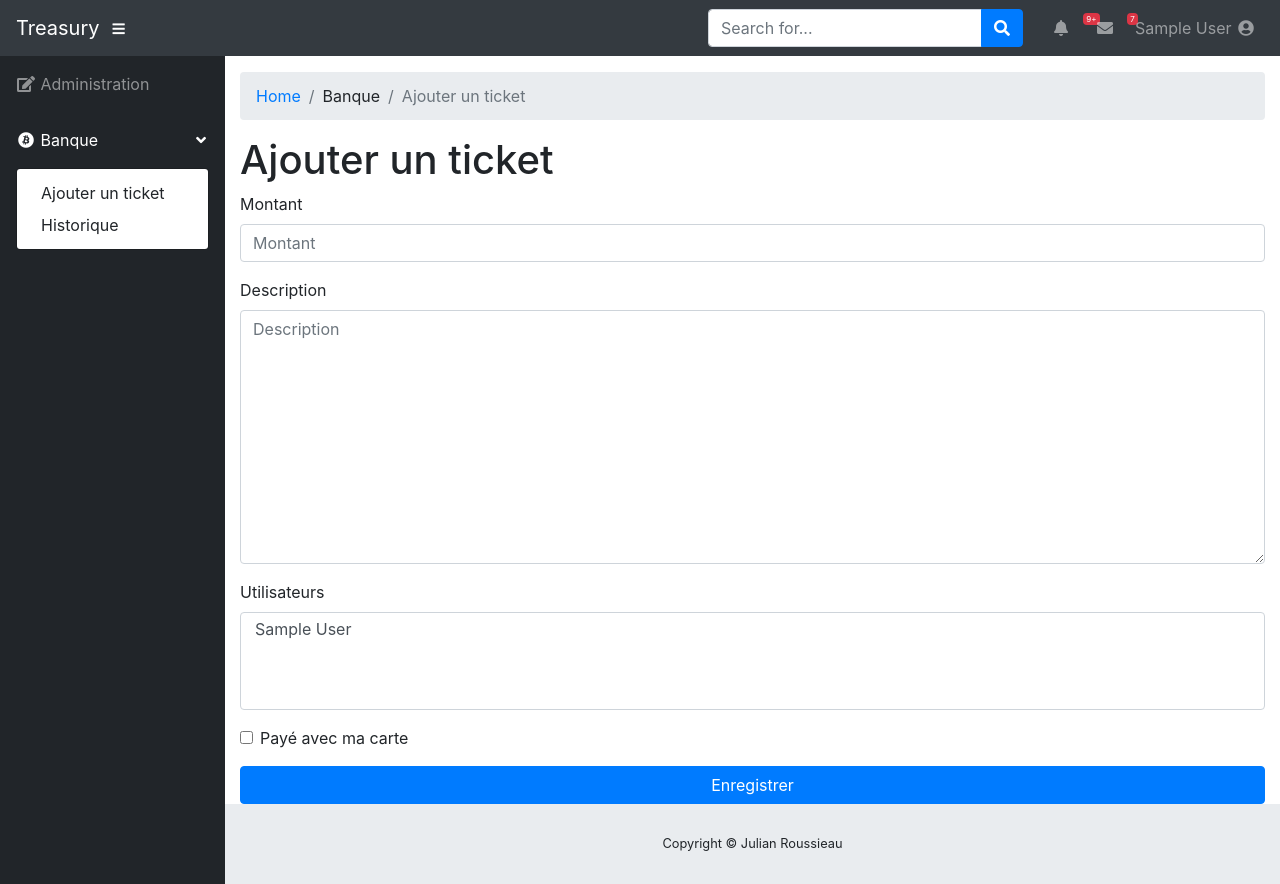
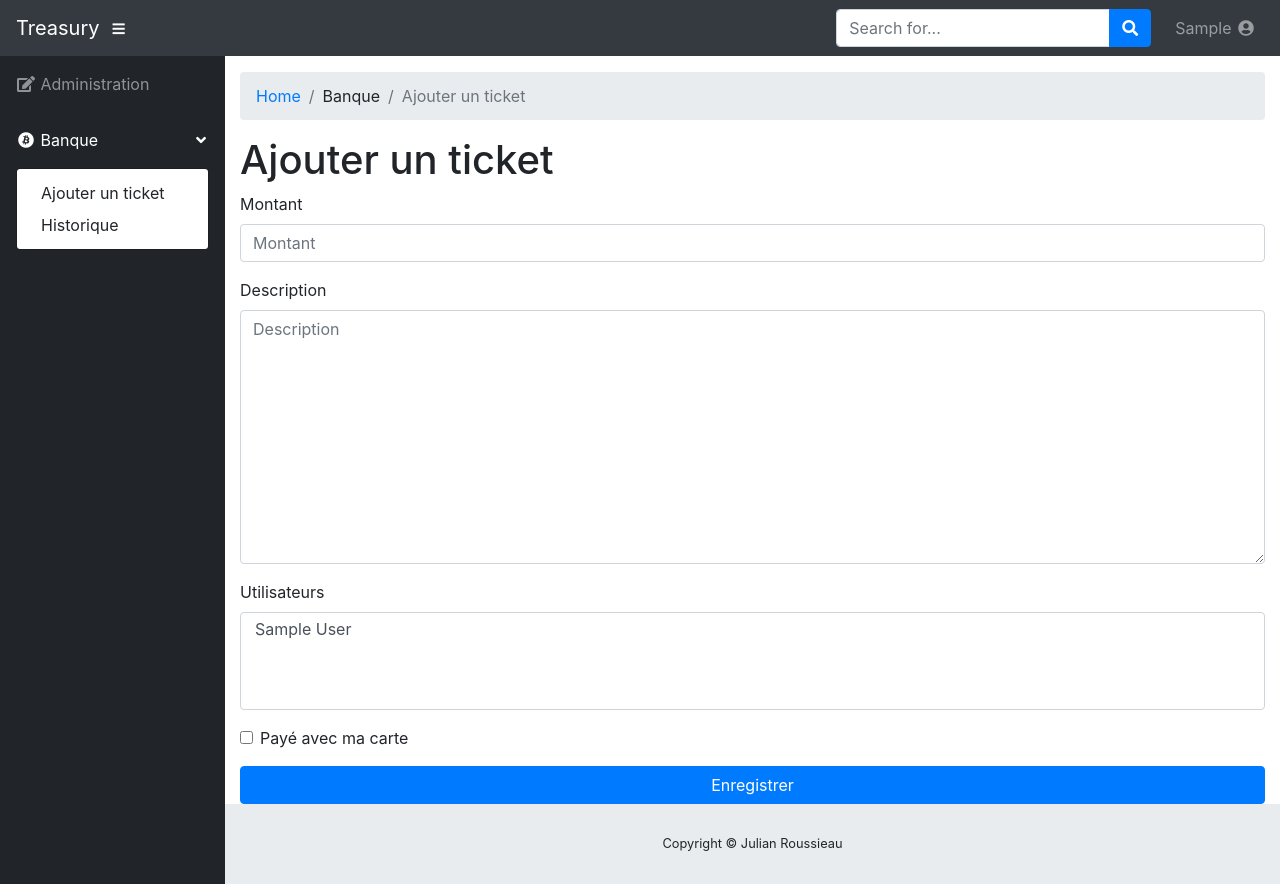
Before and after one commit to roussieau/Treasury, a Django app: page /bank/add/ in a window 1280 px wide. Run offline with Django 3.2, Linux system fonts and the light colour scheme; the visitor is signed in with stand-in values (Sample User, id 1); data comes from the database, SQL or seed files in the repository; data that the repository does not hold is empty; some libraries are stand-ins or nearby versions.

Commit message:
delete icon in navbar

```diff
--- a/templates/nav.html
+++ b/templates/nav.html
@@ -20,33 +20,9 @@
 
   <!-- Navbar -->
   <ul class="navbar-nav ml-auto ml-md-0">
-    <li class="nav-item dropdown no-arrow mx-1">
-      <a class="nav-link dropdown-toggle" href="#" id="alertsDropdown" role="button" data-toggle="dropdown" aria-haspopup="true" aria-expanded="false">
-        <i class="fas fa-bell fa-fw"></i>
-        <span class="badge badge-danger">9+</span>
-      </a>
-      <div class="dropdown-menu dropdown-menu-right" aria-labelledby="alertsDropdown">
-        <a class="dropdown-item" href="#">Action</a>
-        <a class="dropdown-item" href="#">Another action</a>
-        <div class="dropdown-divider"></div>
-        <a class="dropdown-item" href="#">Something else here</a>
-      </div>
-    </li>
-    <li class="nav-item dropdown no-arrow mx-1">
-      <a class="nav-link dropdown-toggle" href="#" id="messagesDropdown" role="button" data-toggle="dropdown" aria-haspopup="true" aria-expanded="false">
-        <i class="fas fa-envelope fa-fw"></i>
-        <span class="badge badge-danger">7</span>
-      </a>
-      <div class="dropdown-menu dropdown-menu-right" aria-labelledby="messagesDropdown">
-        <a class="dropdown-item" href="#">Action</a>
-        <a class="dropdown-item" href="#">Another action</a>
-        <div class="dropdown-divider"></div>
-        <a class="dropdown-item" href="#">Something else here</a>
-      </div>
-    </li>
     <li class="nav-item dropdown no-arrow">
       <a class="nav-link dropdown-toggle" href="#" id="userDropdown" role="button" data-toggle="dropdown" aria-haspopup="true" aria-expanded="false">
-        {{user}} <i class="fas fa-user-circle fa-fw"></i>
+        {{user.first_name}} <i class="fas fa-user-circle fa-fw"></i>
       </a>
       <div class="dropdown-menu dropdown-menu-right" aria-labelledby="userDropdown">
         <a class="dropdown-item" href="#">Settings</a>
```
